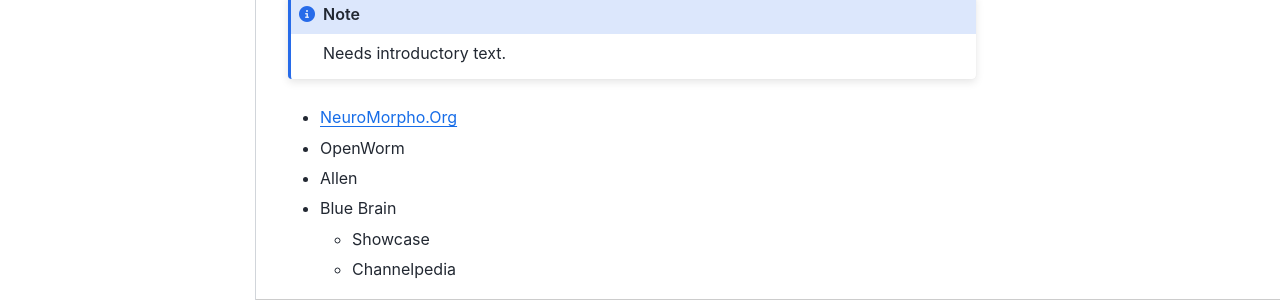
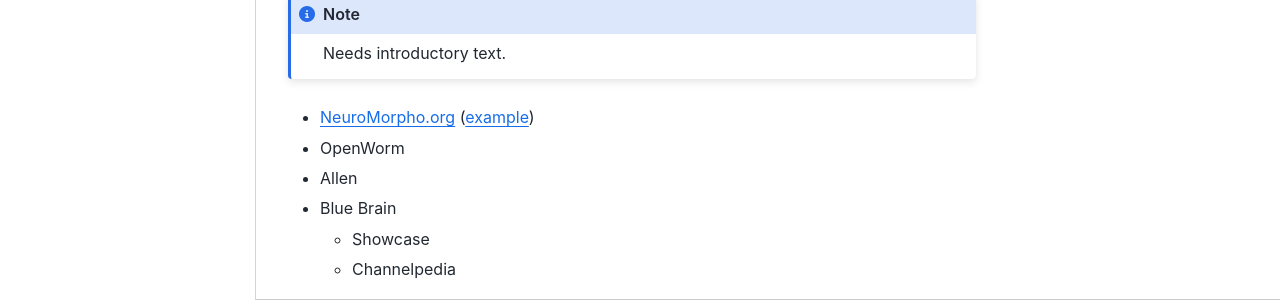
Before and after one commit to NeuroML/Documentation, a Jupyter Book: the page built from source/Userdocs/FindingNeuroMLModels.md, in a window 1280 px wide and 1221 px high. Shown: the part 844-1144 px from the top of the window. Built offline with Jupyter Book 1.0.4 settings and Sphinx 7.4.7 and the Sphinx Book theme 1.1.4, drawn with Linux system fonts in a browser that asks for light colours; pages that are not in the unit, such as notebooks, are missing from menus.

Commit message:
enh: add example of NeuroMorpho to related tools page

````diff
--- a/source/Userdocs/FindingNeuroMLModels.md
+++ b/source/Userdocs/FindingNeuroMLModels.md
@@ -28,7 +28,7 @@
 Needs introductory text.
 ```
 
-- NeuroMorpho.Org
+-  [NeuroMorpho.org](https://neuromorpho.org) ([example](https://github.com/NeuralEnsemble/NeuroinformaticsTutorial/blob/master/Exercises/Exercise1_NeuroMorpho_to_OSB.md))
 - OpenWorm
 - Allen
 - Blue Brain
````
